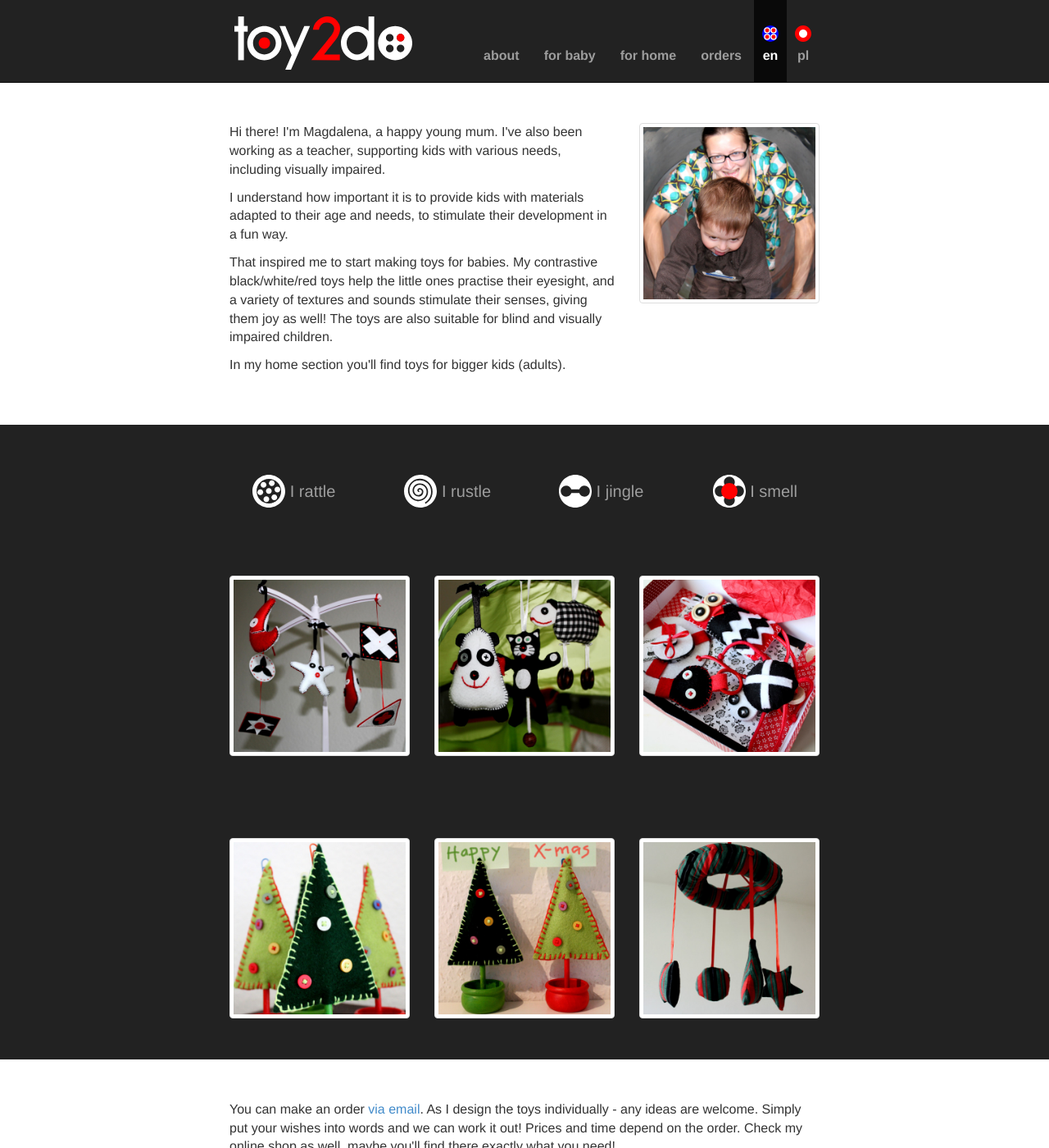
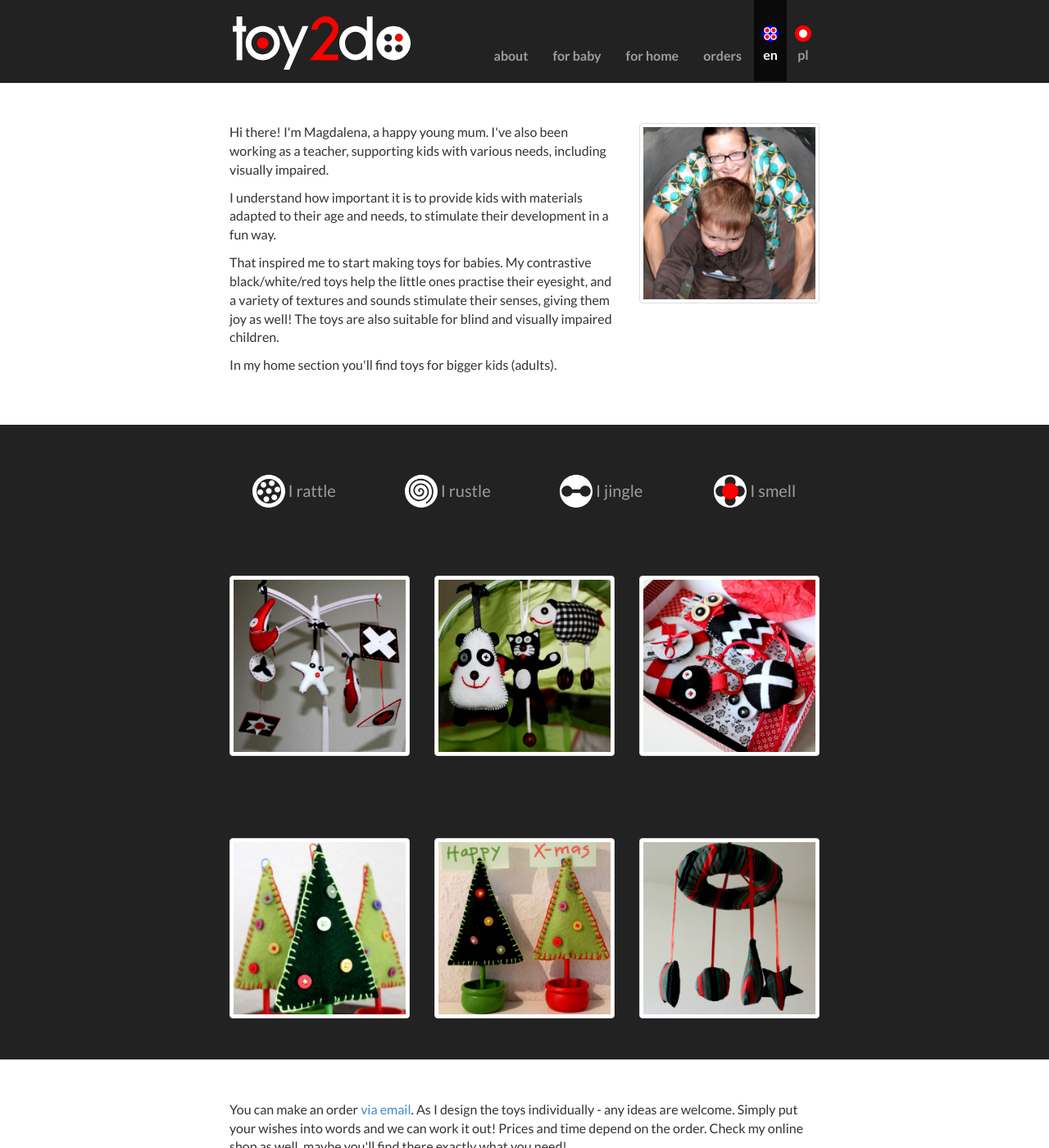
Before and after one commit to qoobaa/toy2do.com, a Jekyll site: the page built from index.html, in a window 1280 px wide and 1400 px high. Shown: the whole window at 82% size. Built offline with Jekyll 4.4.1, drawn with Linux system fonts in a browser that asks for light colours; nearby versions of some CDN libraries.

Commit message:
added lato font

```diff
--- a/_includes/foot.html
+++ b/_includes/foot.html
@@ -1,2 +1,2 @@
-<script src="/js/jquery.js"></script>
+<script src="//ajax.googleapis.com/ajax/libs/jquery/2.1.1/jquery.min.js"></script>
 <script src="/js/bootstrap.js"></script>
--- a/_includes/head.html
+++ b/_includes/head.html
@@ -7,6 +7,7 @@
   <meta name="description" content="{{ site.description }}">
   <meta name="google-site-verification" content="j0tm9Dg8EqNyXFTFvfwrHm2CL-NeZr32h1Hir9DHX14">
 
+  <link href="http://fonts.googleapis.com/css?family=Lato:100,300,400,700,900,100italic,300italic,400italic,700italic,900italic&subset=latin,latin-ext" rel="stylesheet" type="text/css">
   <link rel="stylesheet" href="{{ "/css/main.css" | prepend: site.baseurl }}">
   <link rel="canonical" href="{{ page.url | replace:'index.html','' | prepend: site.baseurl | prepend: site.url }}">
   <link href="{{ "/favicon.ico"  | prepend: site.baseurl }}" rel="shortcut icon">
--- a/_sass/_variables.scss
+++ b/_sass/_variables.scss
@@ -1,3 +1,4 @@
+$font-family-sans-serif:  Lato, sans-serif !default;
 $font-size-base: 16px !default;
 
 $navbar-height: 100px;
--- a/css/wufoo.scss
+++ b/css/wufoo.scss
@@ -16,6 +16,8 @@
 @import "bootstrap/forms";
 @import "bootstrap/buttons";
 
+@import url(//fonts.googleapis.com/css?family=Lato:100,300,400,700,900,100italic,300italic,400italic,700italic,900italic&subset=latin,latin-ext);
+
 html.embed,
 body {
     background-color: transparent;
@@ -32,7 +34,7 @@ a:hover {
 }
 
 .wufoo {
-    font-family: $font-family-sans-serif !important;
+    font-family: Lato, sans-serif !important;
     font-size: 16px !important;
 
     li.focused,
```
